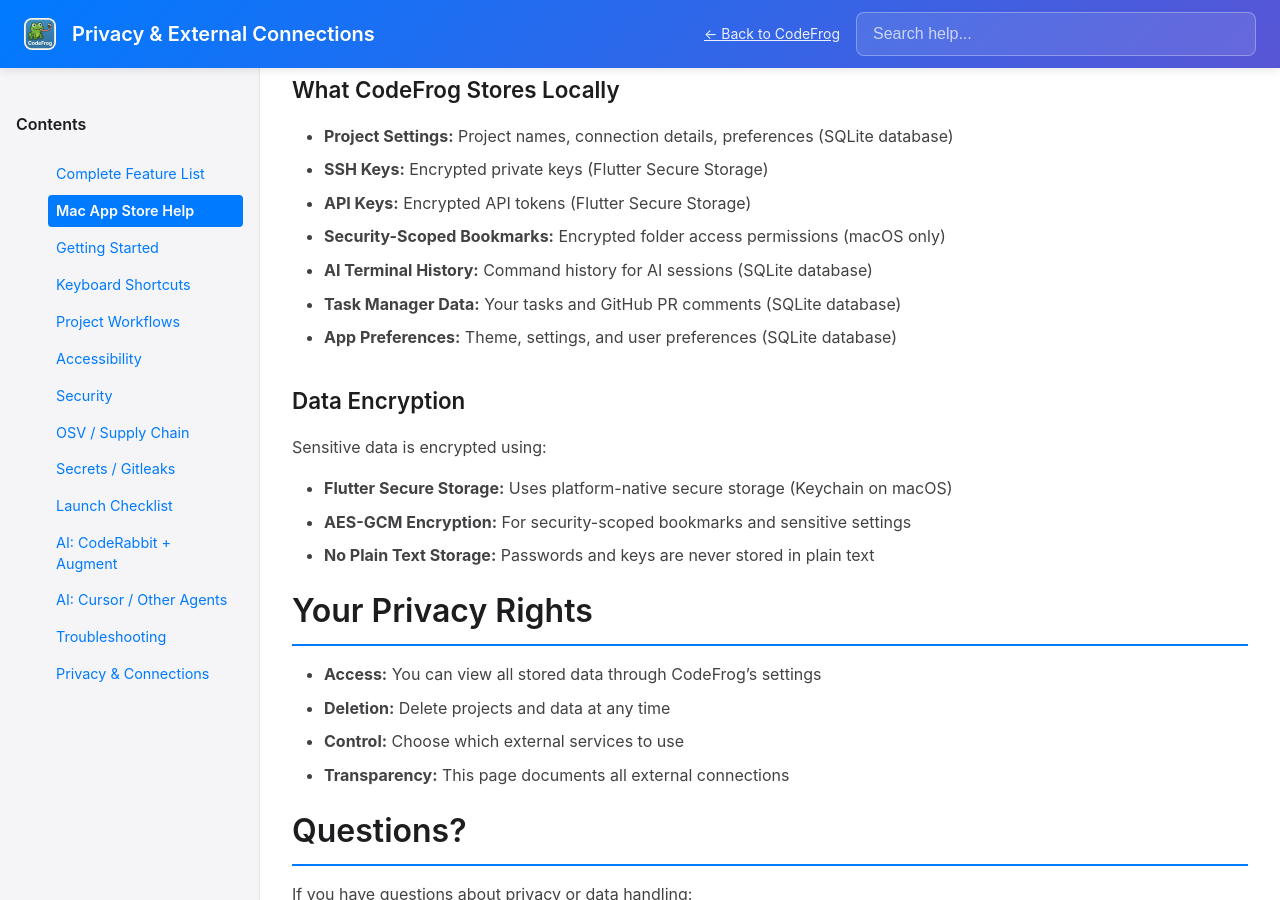
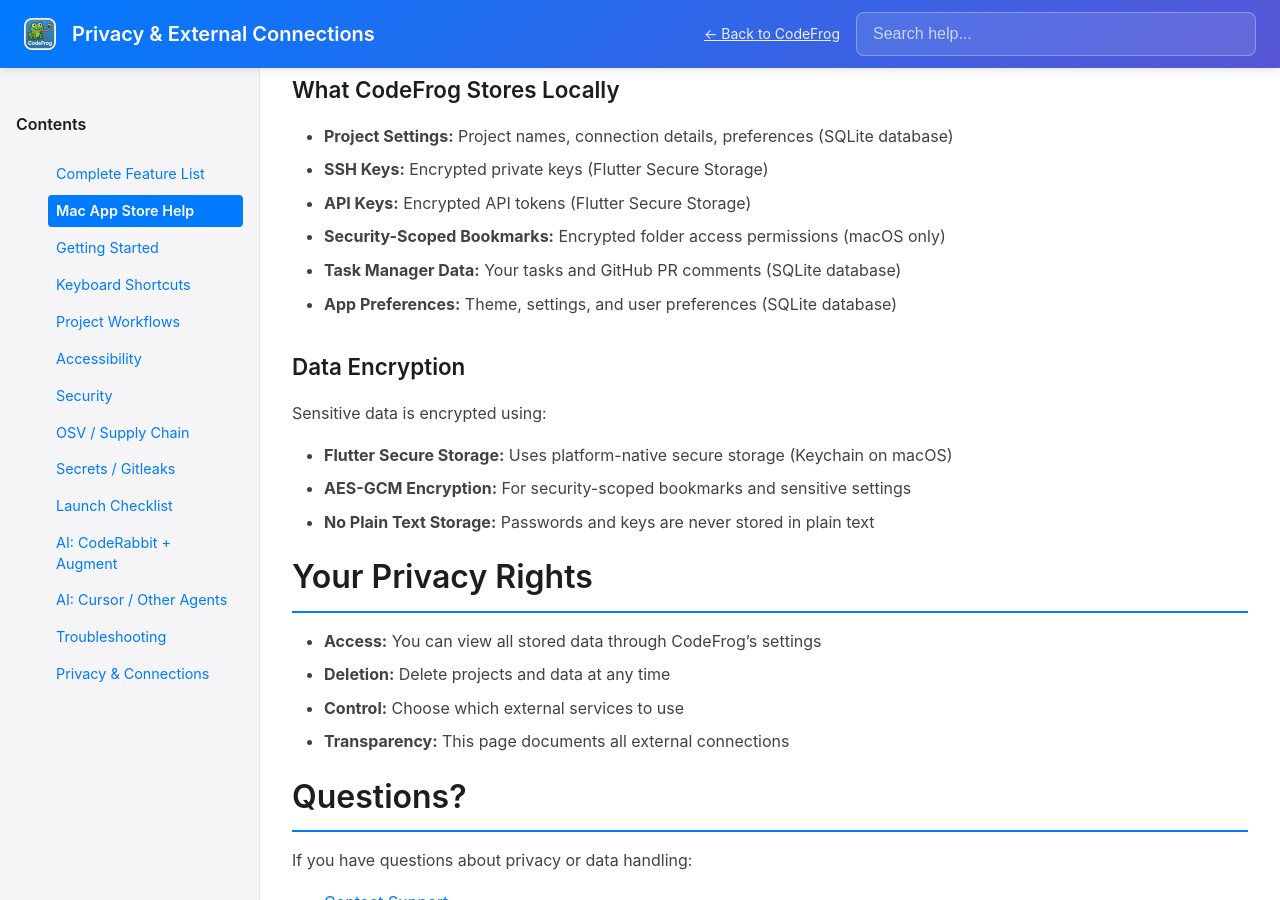
Before and after one commit to greenrobotllc/codefrog-help, a Jekyll site: the page built from help/mas/privacy.md, in a window 1280 px wide and 900 px high, scrolled down 1713 px. Built offline with Jekyll 4.4.1, drawn with Linux system fonts in a browser that asks for light colours; comment, search, counter and statistics services are not loaded.

Commit message:
Sync help documentation from main repository
Synced from: 1159d7d5f28814e5b38db59bb52bd4e436035bc8
Date: 2025-11-22 22:25:36 UTC

```diff
--- a/help/mas/privacy.md
+++ b/help/mas/privacy.md
@@ -72,7 +72,6 @@
 - **SSH Keys:** Encrypted private keys (Flutter Secure Storage)
 - **API Keys:** Encrypted API tokens (Flutter Secure Storage)
 - **Security-Scoped Bookmarks:** Encrypted folder access permissions (macOS only)
-- **AI Terminal History:** Command history for AI sessions (SQLite database)
 - **Task Manager Data:** Your tasks and GitHub PR comments (SQLite database)
 - **App Preferences:** Theme, settings, and user preferences (SQLite database)
 
```
